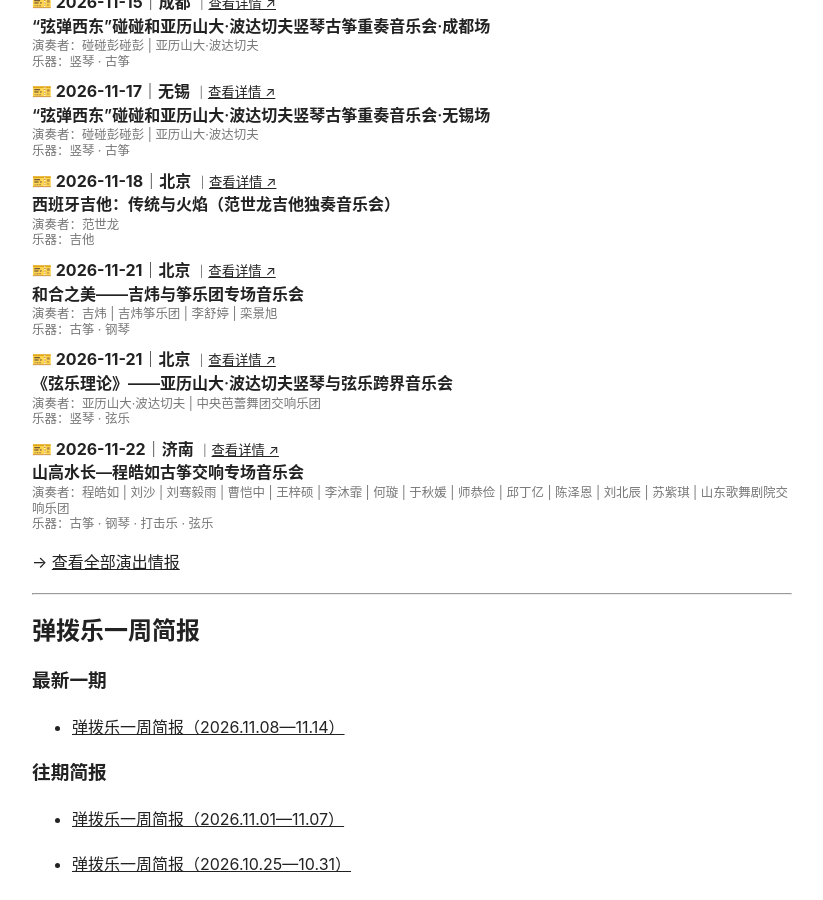
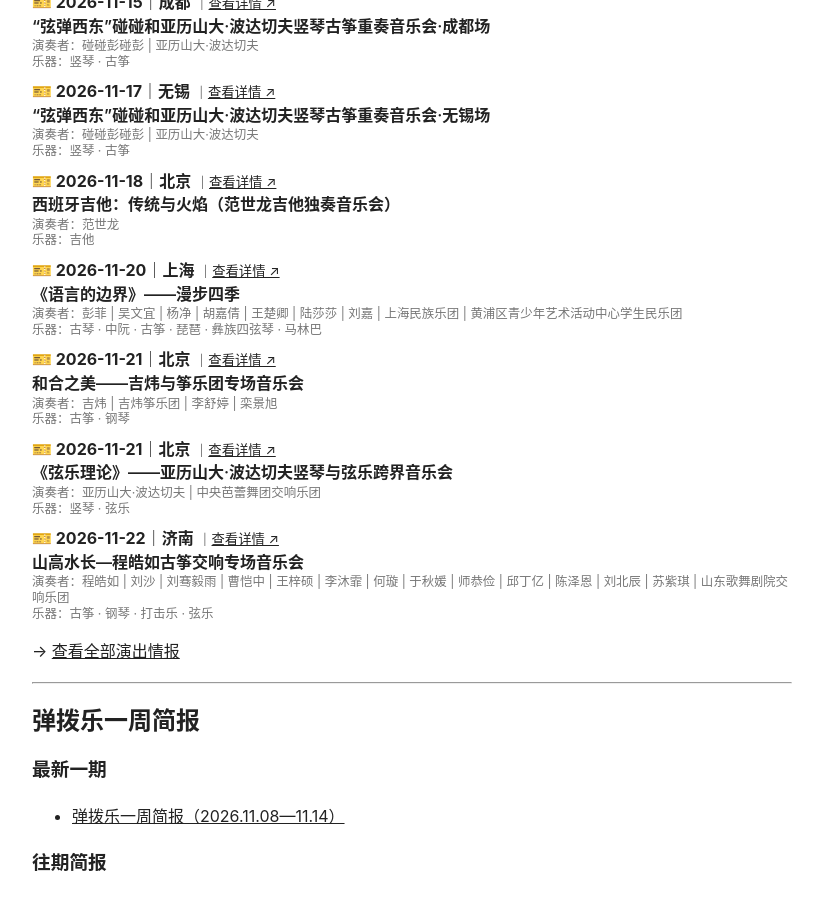
Before and after one commit to KeenKwok/boxianji, a Jekyll site: the page built from index.md, in a window 1280 px wide and 900 px high, scrolled down 755 px. Shown: the whole window, without its empty margins (228-1051 px from the left). Built offline with Jekyll 4.4.1, drawn with Linux system fonts in a browser that asks for light colours.

Commit message:
更新 attention.yml

```diff
--- a/_data/attention.yml
+++ b/_data/attention.yml
@@ -1,3 +1,26 @@
+- id: "20261120-shanghai-boundary-of-language-walking-four-seasons"
+  date: "2026-11-20"
+  city: "上海"
+  title: "《语言的边界》——漫步四季"
+  performers:
+    - "彭菲"
+    - "吴文宜"
+    - "杨净"
+    - "胡嘉倩"
+    - "王楚卿"
+    - "陆莎莎"
+    - "刘嘉"
+    - "上海民族乐团"
+    - "黄浦区青少年艺术活动中心学生民乐团"
+  instruments:
+    - "古琴"
+    - "中阮"
+    - "古筝"
+    - "琵琶"
+    - "彝族四弦琴"
+    - "马林巴"
+  link: "https://mp.weixin.qq.com/s/utWSAt-1KQFwLRSOPsa1Yg"
+
 - id: "20261121-beijing-hehezhimei-jiwei-zhengensemble"
   date: "2026-11-21"
   city: "北京"
```
